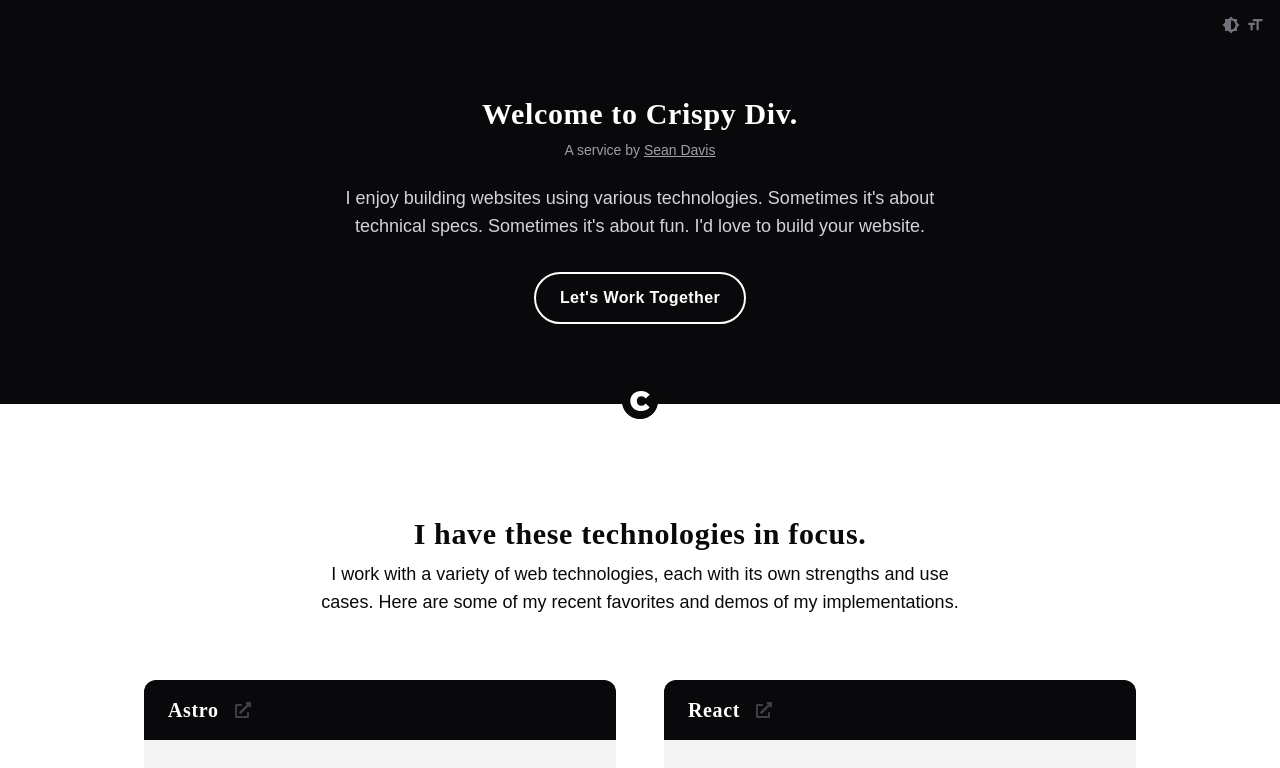
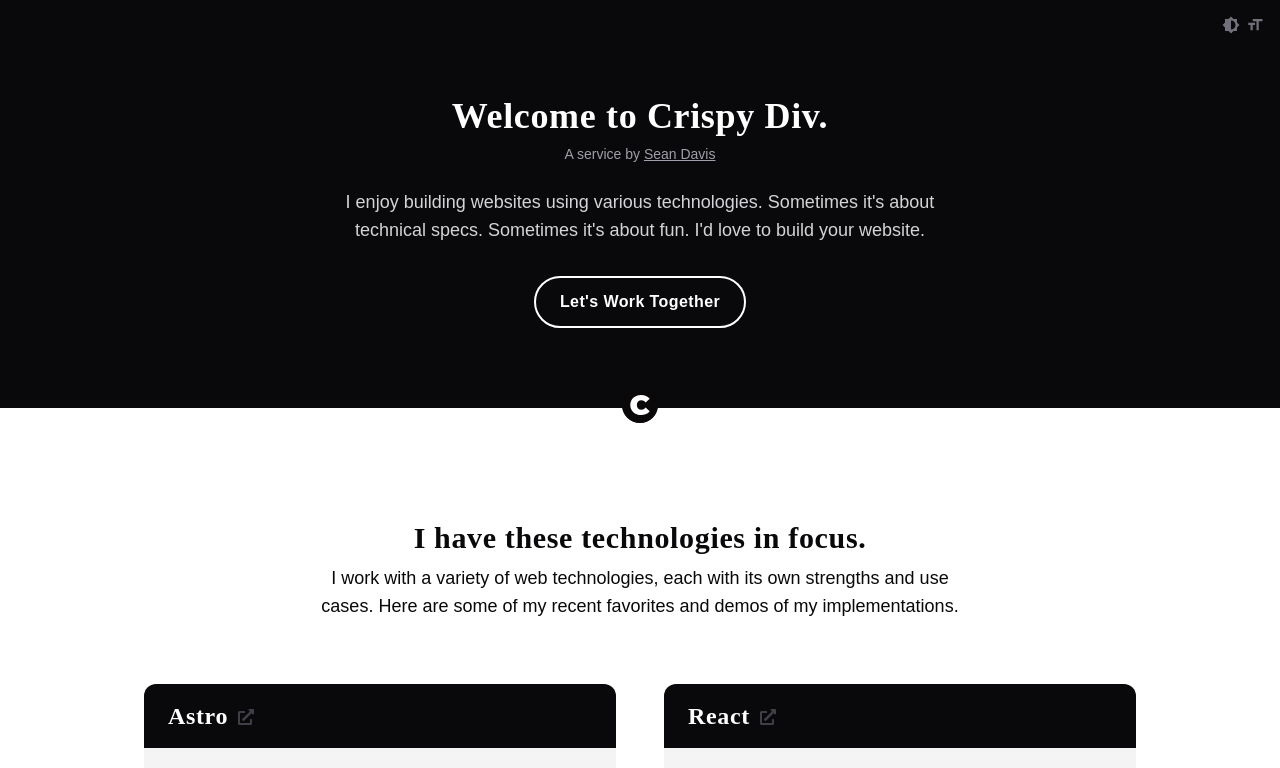
Before and after one commit to SeanChDavis/crispy-div-site, a React (Vite) app: page / in a window 1280 px wide. Shown: the top 768 px of the page. Built offline with nearby package versions, Linux system fonts and the light colour scheme.

Commit message:
style adjustments

```diff
--- a/src/App.tsx
+++ b/src/App.tsx
@@ -30,6 +30,8 @@ function App() {
                 <AboutDescription/>
             </Section>
 
+            <div id="contact" className="bg-zinc-100 py-4"></div>
+
             <LogoMarkDivider shiftDirection={"down"}/>
 
             {/* Contact Section */}
@@ -37,7 +39,6 @@ function App() {
                 title={d.contactSection.header["title"]}
                 subtitle={d.contactSection.header["subtitle"]}
                 theme={"dark"}
-                anchor={"contact"}
             >
                 <ContactForm/>
             </Section>
--- a/src/components/elements/Technology.tsx
+++ b/src/components/elements/Technology.tsx
@@ -9,21 +9,21 @@ export default function Technology({name, crispyDivUrl, technologyUrl, descripti
     description?: string
 }) {
     return (
-        <div className="flex flex-col overflow-hidden rounded-xl">
+        <div className="flex flex-col overflow-hidden rounded-xl hover:scale-[1.015] transition-transform duration-300 ease-in-out">
             <div className="bg-zinc-950 dark:bg-zinc-800 text-white p-4 sm:px-6">
-                {technologyUrl ? (
+                <div className="relative flex items-baseline">
+                    <h3 className="text-xl md:text-2xl font-bold mr-2.5">{name}</h3>
+                    {technologyUrl &&
                         <a
                             href={technologyUrl}
                             className="group flex items-center cursor-pointer"
                             target={"_blank"}
                             rel="noopener noreferrer"
                         >
-                        <h3 className="text-xl font-bold mr-4">{name}</h3>
-                        <FaExternalLinkAlt className={"group-hover:text-zinc-500 text-zinc-700 transition-colors duration-150 ease-in-out"} />
+                            <FaExternalLinkAlt className="hover:text-zinc-500 text-zinc-700 transition-colors duration-150 ease-in-out relative bottom-[-1px]"/>
                         </a>
-                ) : (
-                    <h3 className="text-xl font-bold">{name}</h3>
-                )}
+                    }
+                </div>
             </div>
             <div className="bg-zinc-100 dark:bg-zinc-950 dark:text-zinc-300 flex-grow-1 text-md px-4 sm:px-6 pt-4 sm:pt-6 pb-2 leading-6.5">
                 <p>{description}</p>
--- a/src/components/layout/Header.tsx
+++ b/src/components/layout/Header.tsx
@@ -9,7 +9,7 @@ export default function Header() {
             <SettingsPanel/>
             <div className="max-w-2xl mx-auto px-4 pt-12 sm:pt-16 md:pt-24 mb-10 md:mb-14 text-center">
                 <div className="max-w-2xl mx-auto text-center mb-14 md:mb-20">
-                    <h1 className="text-2xl md:text-3xl text-white font-semibold mb-2">{d.siteHeader.title}</h1>
+                    <h1 className="text-2xl md:text-3xl lg:text-4xl text-white font-semibold mb-2">{d.siteHeader.title}</h1>
                     <p className="text-sm text-zinc-400 mb-6">
                         {d.siteDetails.author.introText} <a href={d.siteDetails.author.url} className="underline hover:no-underline" target="_blank">{d.siteDetails.author.name}</a>
                     </p>
--- a/src/components/layout/sections/SectionHeader.tsx
+++ b/src/components/layout/sections/SectionHeader.tsx
@@ -1,4 +1,4 @@
-export default function SectionHeader({title, subtitle, theme, align, jumbo}:{
+export default function SectionHeader({title, subtitle, theme, align, jumbo}: {
     title?: string,
     subtitle?: string,
     theme?: string,
@@ -26,8 +26,12 @@ export default function SectionHeader({title, subtitle, theme, align, jumbo}:{
 
     return (
         <div className={`max-w-2xl ${alignmentBase} ${alignment} mb-10`}>
-            <h1 className={`${textSize} ${titleClasses} dark:text-white font-semibold mb-2`}>{title}</h1>
-            <p className="md:text-lg">{subtitle}</p>
+            {title && (
+                <h1 className={`${textSize} ${titleClasses} dark:text-white font-semibold mb-2`}>{title}</h1>
+            )}
+            {subtitle &&
+                <p className="md:text-lg">{subtitle}</p>
+            }
         </div>
     )
 }
```
Lines whose indentation alone changed are shown as unchanged.
